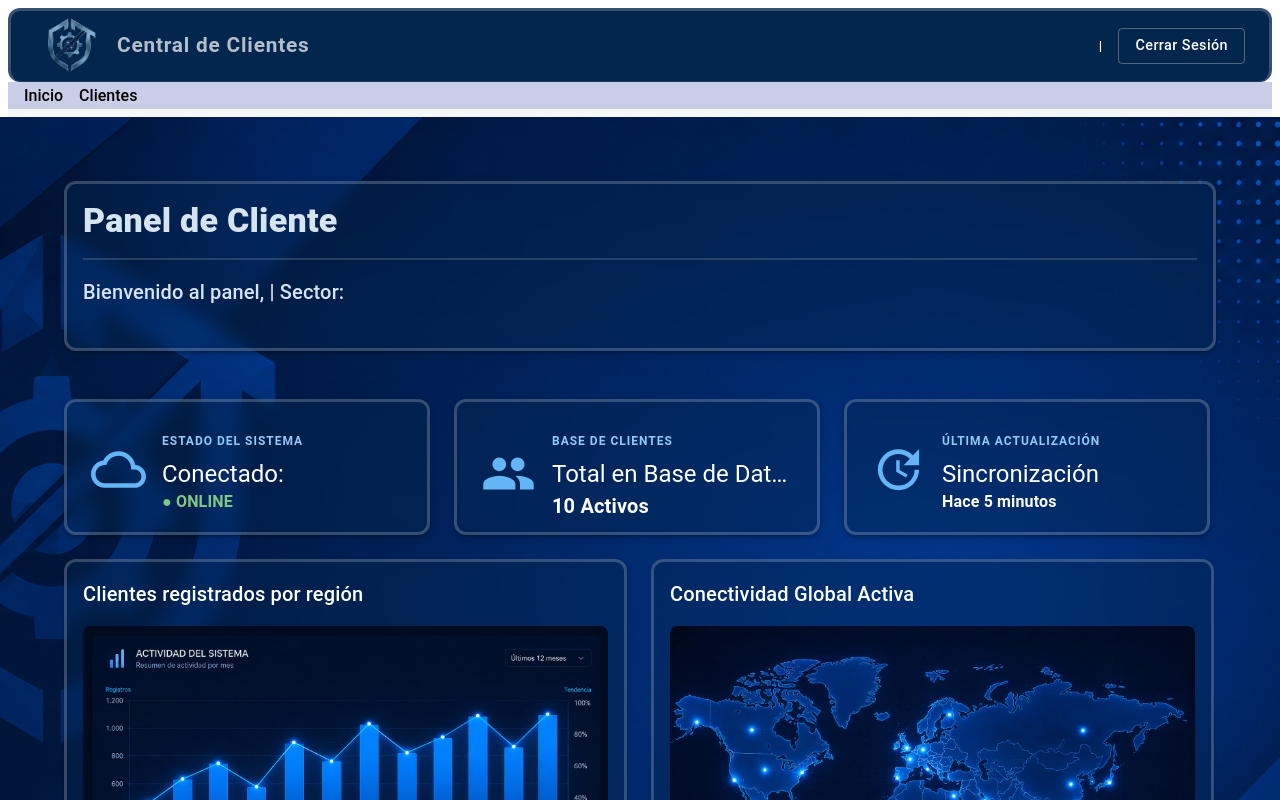
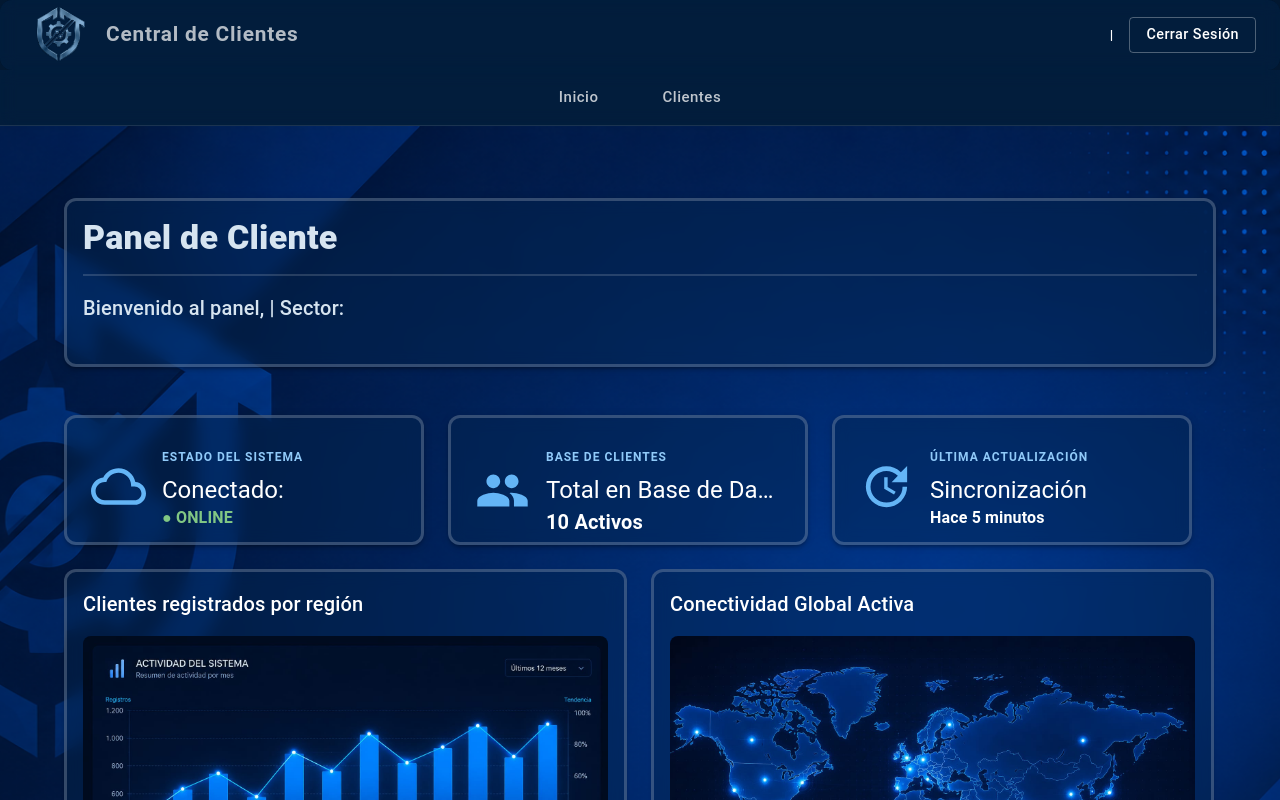
Before and after one commit to davidjuharez/pv_tp_integrador_grupo6, a React (Vite) app in the folder pv_tp_integrador_grupo6/: page / in a window 1280 px wide. Shown: the top 800 px of the page. Built offline with nearby package versions, Linux system fonts and the light colour scheme; sample sign-in values are in the browser's storage.

Commit message:
Centro Navbar, integrao efecto vidrio en cabecera y aplicar CssBaseline

```diff
--- a/pv_tp_integrador_grupo6/src/components/layout/Header.jsx
+++ b/pv_tp_integrador_grupo6/src/components/layout/Header.jsx
@@ -7,7 +7,13 @@ const Header = () => {
     const { admin, logout } = useAdmin();
 
     return (
-        <AppBar position="static" sx={{ bgcolor: '#03264e', boxShadow: 'none', borderBottom: '1px solid rgba(255,255,255,0.1)' }}>
+        <AppBar position="static"
+            sx={{
+                bgcolor: 'rgba(3, 38, 78, 0.4)',
+                backdropFilter: 'blur(8px)',
+                boxShadow: 'none',
+                border: 'none !important'
+            }}>
             <Toolbar>
                 <Box sx={{ display: 'flex', alignItems: 'center', flexGrow: 1, gap: 1.5 }}>
                     <img src={logo} alt="Logo" style={{ height: '70px', width: 'auto' }} />
--- a/pv_tp_integrador_grupo6/src/components/layout/Layout.jsx
+++ b/pv_tp_integrador_grupo6/src/components/layout/Layout.jsx
@@ -6,10 +6,10 @@ import { Outlet } from 'react-router-dom';
 
 const Layout = ({ children }) => {
     return (
-        <Box sx={{ display: 'flex', flexDirection: 'column', minHeight: '100vh' }}>
+        <Box sx={{ display: 'flex', flexDirection: 'column', minHeight: '100vh', bgcolor: '#021831' }}>
             <Header />
             <Navbar />
-            <Box component="main" sx={{ flex: 1, p: 4, bgcolor: '#f5f7fa' }}>
+            <Box component="main" sx={{ flex: 1 }}>
                 < Outlet />
             </Box>
             <Footer />
--- a/pv_tp_integrador_grupo6/src/components/layout/Navbar.jsx
+++ b/pv_tp_integrador_grupo6/src/components/layout/Navbar.jsx
@@ -4,15 +4,35 @@ import { Link } from 'react-router-dom';
 const Nav = () => {
   // 1. Creamos una variable con todos los estilos de la letra juntos
   const estiloLink = {
-    color: 'black',
+    color: 'rgba(255, 255, 255, 0.75)',
     textDecoration: 'none',
-    fontFamily: '"Roboto", "Helvetica", "Arial", sans-serif', // Estilo de la fuente
-    fontWeight: '500', // Grosor de la letra
-    fontSize: '16px'   // Tamaño de la letra
+    fontFamily: '"Roboto", "Helvetica", "Arial", sans-serif',
+    fontWeight: '500',
+    fontSize: '15px',
+    padding: '8px 20px',
+    borderRadius: '8px',
+    letterSpacing: '0.5px',
+    transition: 'all 0.3s ease',
   };
 
   return (
-    <Box component="nav" sx={{ bgcolor: '#cacde7', display: 'flex', flexDirection: 'row', px: 2, py: 0.5, gap: 2 }}>
+    <Box component="nav" sx={{
+    bgcolor: 'rgba(3, 38, 78, 0.4)',
+        backdropFilter: 'blur(8px)',
+        display: 'flex',
+        flexDirection: 'row',
+        justifyContent: 'center',
+        px: 2,
+        py: 1,
+        gap: 3,
+        borderBottom: '1px solid rgba(255, 255, 255, 0.1)',
+
+        '& a:hover': {
+          color: '#ffffff !important',
+          bgcolor: 'rgba(255, 255, 255, 0.1)',
+          boxShadow: '0 4px 12px rgba(0,0,0,0.1)'
+        }
+  }}>
 
       {/* 2. Cambiamos "Dashboard" por "Inicio" y le pasamos la variable estiloLink */}
       <Link to="/" style={estiloLink}>Inicio</Link>
--- a/pv_tp_integrador_grupo6/src/index.css
+++ b/pv_tp_integrador_grupo6/src/index.css
@@ -1,8 +1,13 @@
-body {
+/* Limpiamos los márgenes por defecto del navegador y ponemos el fondo oscuro definitivo */
+html, body {
   margin: 0;
   padding: 0;
-  font-family: Roboto, Helvetica, Arial, sans-serif;
-  background-color: #f5f5f5;
+  box-sizing: border-box;
+  background-color: #021831; /* El mismo azul oscuro del Layout */
+  color: #ffffff;
+  min-height: 100vh;
+  width: 100%;
+  overflow-x: hidden; /* Evita que la pantalla se mueva de costado */
 }
 
 #root {
--- a/pv_tp_integrador_grupo6/src/main.jsx
+++ b/pv_tp_integrador_grupo6/src/main.jsx
@@ -5,11 +5,13 @@ import App from './App.jsx'
 import AdminProvider from './context/AdminContext'; // Importamos el provider
 import { ThemeProvider } from '@mui/material/styles';
 import theme from './styles/theme';
+import CssBaseline from '@mui/material/CssBaseline';
 
 createRoot(document.getElementById('root')).render(
   <StrictMode>
     <AdminProvider>
       <ThemeProvider theme={theme}>
+        <CssBaseline/>
         <App />
       </ThemeProvider>
     </AdminProvider>
--- a/pv_tp_integrador_grupo6/src/views/Dashboard.jsx
+++ b/pv_tp_integrador_grupo6/src/views/Dashboard.jsx
@@ -11,7 +11,12 @@ const Dashboard = () => {
   const { admin } = useAdmin();
 
   return (
-    <Box sx={{ backgroundImage: `url(${fondoLogin})`, backgroundSize: 'cover', backgroundPosition: 'center', minHeight: '100vh', width: '100vw', position: 'relative', left: '50%', right: '50%', marginLeft: '-50vw', marginRight: '-50vw', marginTop: '-24px', marginBottom: '-24px', paddingTop: '24px', paddingBottom: '24px' }}>
+    <Box sx={{ backgroundImage: `url(${fondoLogin})`,
+      backgroundSize: 'cover',
+      backgroundPosition: 'center',
+      minHeight: '100vh',
+      width: '100%',
+      py: 4 }}>
       <Container maxWidth="lg" sx={{ mt: 5, mb: 5 }}>
         <Card elevation={3} sx={{ mb: 6 }}>
           <CardContent>
```
